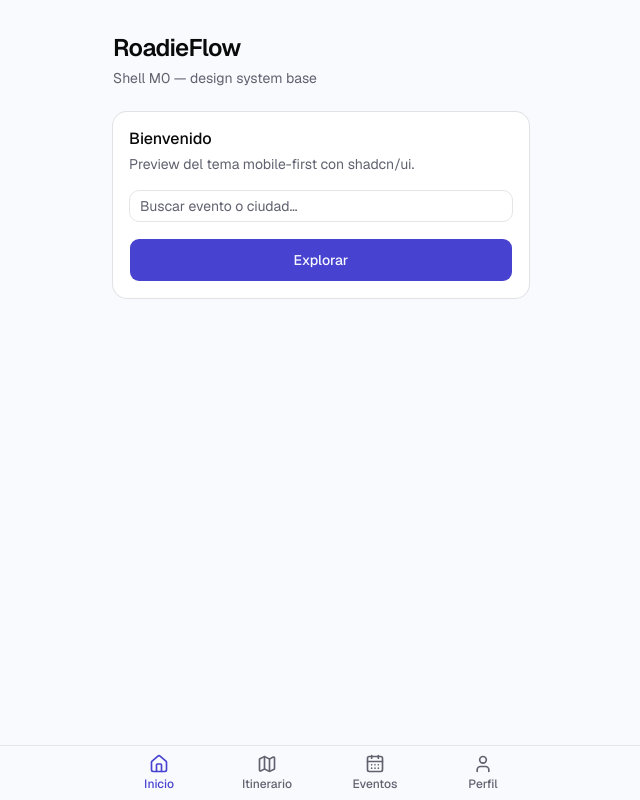
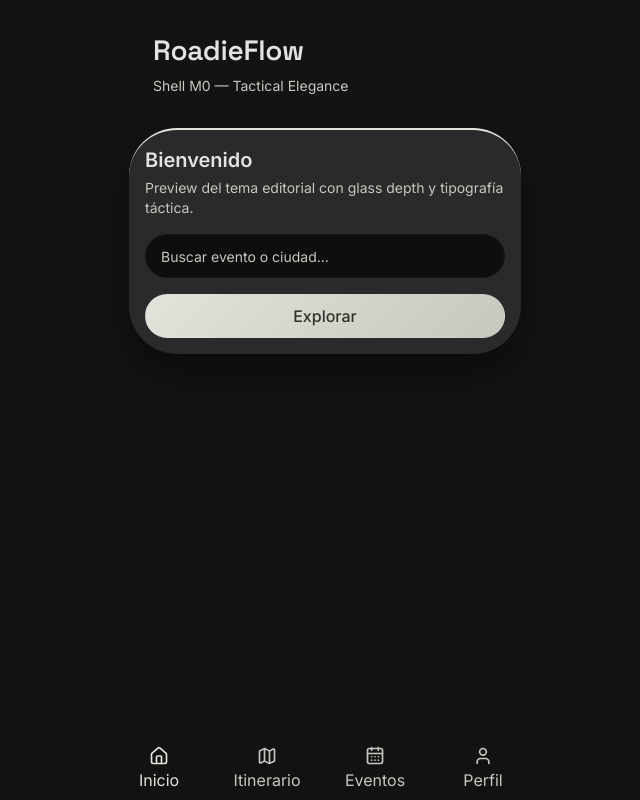
Before and after one commit to joseLuisMtzE/roadieflow-app, a Next.js app: page / in a window 1280 px wide. Shown: the whole page, without its empty margins (319-959 px from the left). Built offline with nearby package versions, Linux system fonts and the light colour scheme.

Commit message:
Implement Tactical Elegance design system across the M0 shell.
Map obsidian tokens and ghost borders to globals.css, load Space Grotesk/Inter/Share Tech Mono, and restyle nav, buttons, cards, inputs, and page headers to match DESIGN.md.

```diff
--- a/app/(shell)/layout.tsx
+++ b/app/(shell)/layout.tsx
@@ -7,7 +7,7 @@ export default function ShellLayout({
 }>) {
   return (
     <>
-      <div className="mx-auto flex w-full max-w-md flex-1 flex-col overflow-x-hidden pb-[calc(3.5rem+env(safe-area-inset-bottom))]">
+      <div className="mx-auto flex w-full max-w-md flex-1 flex-col overflow-x-hidden bg-background pb-[calc(4.5rem+env(safe-area-inset-bottom))]">
         {children}
       </div>
       <BottomNav />
--- a/app/(shell)/page.tsx
+++ b/app/(shell)/page.tsx
@@ -1,3 +1,4 @@
+import { PageHeader } from "@/components/page-header";
 import { Button } from "@/components/ui/button";
 import {
   Card,
@@ -10,26 +11,22 @@ import { Input } from "@/components/ui/input";
 
 export default function Home() {
   return (
-    <main className="flex flex-1 flex-col gap-6 p-4">
-      <header className="space-y-1 pt-4">
-        <h1 className="font-heading text-2xl font-semibold tracking-tight">
-          RoadieFlow
-        </h1>
-        <p className="text-sm text-muted-foreground">
-          Shell M0 — design system base
-        </p>
-      </header>
+    <main className="flex flex-1 flex-col gap-8 pb-8">
+      <PageHeader
+        title="RoadieFlow"
+        description="Shell M0 — Tactical Elegance"
+      />
 
-      <Card>
+      <Card className="editorial-offset mr-6 border-t-2 border-[var(--primary)] ambient-shadow">
         <CardHeader>
           <CardTitle>Bienvenido</CardTitle>
           <CardDescription>
-            Preview del tema mobile-first con shadcn/ui.
+            Preview del tema editorial con glass depth y tipografía táctica.
           </CardDescription>
         </CardHeader>
         <CardContent className="space-y-4">
           <Input placeholder="Buscar evento o ciudad…" />
-          <Button className="min-h-11 w-full" size="lg">
+          <Button className="w-full" size="lg">
             Explorar
           </Button>
         </CardContent>
--- a/app/globals.css
+++ b/app/globals.css
@@ -7,9 +7,9 @@
 @theme inline {
   --color-background: var(--background);
   --color-foreground: var(--foreground);
-  --font-sans: var(--font-geist-sans);
-  --font-mono: var(--font-geist-mono);
-  --font-heading: var(--font-sans);
+  --font-sans: var(--font-inter);
+  --font-mono: var(--font-share-tech-mono);
+  --font-heading: var(--font-space-grotesk);
   --color-sidebar-ring: var(--sidebar-ring);
   --color-sidebar-border: var(--sidebar-border);
   --color-sidebar-accent-foreground: var(--sidebar-accent-foreground);
@@ -39,98 +39,147 @@
   --color-popover: var(--popover);
   --color-card-foreground: var(--card-foreground);
   --color-card: var(--card);
-  --radius-sm: calc(var(--radius) * 0.6);
-  --radius-md: calc(var(--radius) * 0.8);
-  --radius-lg: var(--radius);
-  --radius-xl: calc(var(--radius) * 1.4);
-  --radius-2xl: calc(var(--radius) * 1.8);
-  --radius-3xl: calc(var(--radius) * 2.2);
-  --radius-4xl: calc(var(--radius) * 2.6);
+  --radius-sm: 0.5rem;
+  --radius-md: 1.5rem;
+  --radius-lg: 2rem;
+  --radius-xl: 3rem;
+  --radius-2xl: 3rem;
+  --radius-3xl: 3rem;
+  --radius-4xl: 3rem;
 }
 
 :root {
-  /* RoadieFlow brand tokens */
-  --roadie-primary: oklch(0.48 0.21 277);
-  --roadie-primary-foreground: oklch(0.98 0.01 277);
-  --roadie-accent: oklch(0.72 0.17 162);
-  --roadie-surface: oklch(0.985 0.005 277);
+  /* Tactical Elegance — see DESIGN.md */
+  --surface: #131313;
+  --surface-dim: #131313;
+  --surface-bright: #3a3939;
+  --surface-container-lowest: #0e0e0e;
+  --surface-container-low: #1c1b1b;
+  --surface-container: #201f1f;
+  --surface-container-high: #2a2a2a;
+  --surface-container-highest: #353534;
+  --surface-variant: #353534;
+  --on-surface: #e5e2e1;
+  --on-surface-variant: #c7c7bf;
+  --outline-variant: #464741;
+  --ghost-border: rgb(70 71 65 / 15%);
+  --ghost-border-focus: rgb(70 71 65 / 40%);
 
-  --background: var(--roadie-surface);
-  --foreground: oklch(0.145 0 0);
-  --card: oklch(1 0 0);
-  --card-foreground: oklch(0.145 0 0);
-  --popover: oklch(1 0 0);
-  --popover-foreground: oklch(0.145 0 0);
-  --primary: var(--roadie-primary);
-  --primary-foreground: var(--roadie-primary-foreground);
-  --secondary: oklch(0.96 0.01 277);
-  --secondary-foreground: oklch(0.25 0.05 277);
-  --muted: oklch(0.96 0.005 277);
-  --muted-foreground: oklch(0.5 0.02 277);
-  --accent: oklch(0.94 0.04 162);
-  --accent-foreground: oklch(0.28 0.06 162);
-  --destructive: oklch(0.577 0.245 27.325);
-  --border: oklch(0.922 0 0);
-  --input: oklch(0.922 0 0);
-  --ring: oklch(0.58 0.15 277);
-  --chart-1: oklch(0.87 0 0);
-  --chart-2: oklch(0.556 0 0);
-  --chart-3: oklch(0.439 0 0);
-  --chart-4: oklch(0.371 0 0);
-  --chart-5: oklch(0.269 0 0);
-  --radius: 0.625rem;
-  --sidebar: oklch(0.985 0 0);
-  --sidebar-foreground: oklch(0.145 0 0);
-  --sidebar-primary: oklch(0.205 0 0);
-  --sidebar-primary-foreground: oklch(0.985 0 0);
-  --sidebar-accent: oklch(0.97 0 0);
-  --sidebar-accent-foreground: oklch(0.205 0 0);
-  --sidebar-border: oklch(0.922 0 0);
-  --sidebar-ring: oklch(0.708 0 0);
-}
+  --background: var(--surface);
+  --foreground: var(--on-surface);
+  --card: var(--surface-container-high);
+  --card-foreground: var(--on-surface);
+  --popover: var(--surface-container);
+  --popover-foreground: var(--on-surface);
+  --primary: #e3e3db;
+  --primary-foreground: #2f312b;
+  --primary-dim: #c7c7bf;
+  --secondary: var(--surface-container);
+  --secondary-foreground: #c8c6c5;
+  --muted: var(--surface-container-low);
+  --muted-foreground: var(--on-surface-variant);
+  --accent: #4a4949;
+  --accent-foreground: #bab8b7;
+  --destructive: #ffb4ab;
+  --destructive-foreground: #690005;
+  --border: transparent;
+  --input: var(--surface-container-lowest);
+  --ring: var(--ghost-border-focus);
+  --radius: 1rem;
 
-.dark {
-  --background: oklch(0.145 0 0);
-  --foreground: oklch(0.985 0 0);
-  --card: oklch(0.205 0 0);
-  --card-foreground: oklch(0.985 0 0);
-  --popover: oklch(0.205 0 0);
-  --popover-foreground: oklch(0.985 0 0);
-  --primary: oklch(0.62 0.18 277);
-  --primary-foreground: oklch(0.98 0.01 277);
-  --secondary: oklch(0.269 0 0);
-  --secondary-foreground: oklch(0.985 0 0);
-  --muted: oklch(0.269 0 0);
-  --muted-foreground: oklch(0.708 0 0);
-  --accent: oklch(0.269 0 0);
-  --accent-foreground: oklch(0.985 0 0);
-  --destructive: oklch(0.704 0.191 22.216);
-  --border: oklch(1 0 0 / 10%);
-  --input: oklch(1 0 0 / 15%);
-  --ring: oklch(0.556 0 0);
-  --chart-1: oklch(0.87 0 0);
-  --chart-2: oklch(0.556 0 0);
-  --chart-3: oklch(0.439 0 0);
-  --chart-4: oklch(0.371 0 0);
-  --chart-5: oklch(0.269 0 0);
-  --sidebar: oklch(0.205 0 0);
-  --sidebar-foreground: oklch(0.985 0 0);
-  --sidebar-primary: oklch(0.488 0.243 264.376);
-  --sidebar-primary-foreground: oklch(0.985 0 0);
-  --sidebar-accent: oklch(0.269 0 0);
-  --sidebar-accent-foreground: oklch(0.985 0 0);
-  --sidebar-border: oklch(1 0 0 / 10%);
-  --sidebar-ring: oklch(0.556 0 0);
+  --tertiary: #ffdbd3;
+  --tertiary-container: #ffb5a3;
+  --error-container: #93000a;
+  --on-error-container: #ffdad6;
+
+  --editorial-offset: 2rem;
+  --spacing-gutter: 12px;
+  --spacing-margin-mobile: 24px;
+
+  --chart-1: #e3e3db;
+  --chart-2: #c7c7bf;
+  --chart-3: #c8c6c5;
+  --chart-4: #91918a;
+  --chart-5: #464741;
+  --sidebar: var(--surface-container-low);
+  --sidebar-foreground: var(--on-surface);
+  --sidebar-primary: var(--primary);
+  --sidebar-primary-foreground: var(--primary-foreground);
+  --sidebar-accent: var(--surface-container);
+  --sidebar-accent-foreground: var(--on-surface);
+  --sidebar-border: transparent;
+  --sidebar-ring: var(--ghost-border-focus);
 }
 
 @layer base {
   * {
     @apply border-border outline-ring/50;
   }
+
   body {
     @apply bg-background text-foreground;
   }
+
   html {
     @apply font-sans;
   }
 }
+
+@layer utilities {
+  .text-headline-mobile {
+    font-family: var(--font-heading);
+    font-size: 28px;
+    font-weight: 600;
+    line-height: 36px;
+    letter-spacing: -0.01em;
+  }
+
+  .text-title-lg {
+    font-family: var(--font-sans);
+    font-size: 20px;
+    font-weight: 600;
+    line-height: 28px;
+  }
+
+  .text-body-md {
+    font-family: var(--font-sans);
+    font-size: 14px;
+    font-weight: 400;
+    line-height: 20px;
+  }
+
+  .text-label-md {
+    font-family: var(--font-mono);
+    font-size: 12px;
+    font-weight: 400;
+    line-height: 16px;
+    letter-spacing: 0.02em;
+  }
+
+  .editorial-offset {
+    margin-left: var(--editorial-offset);
+  }
+
+  .glass-surface {
+    background: rgb(58 57 57 / 55%);
+    backdrop-filter: blur(16px);
+  }
+
+  .glass-nav {
+    background: rgb(19 19 19 / 80%);
+    backdrop-filter: blur(20px);
+    box-shadow: inset 0 1px 0 var(--ghost-border);
+  }
+
+  .ambient-shadow {
+    box-shadow: 0 20px 40px rgb(0 0 0 / 40%);
+  }
+
+  .btn-primary-gradient {
+    background: linear-gradient(
+      135deg,
+      var(--primary) 0%,
+      var(--primary-dim) 100%
+    );
+  }
+}
--- a/app/layout.tsx
+++ b/app/layout.tsx
@@ -1,14 +1,20 @@
 import type { Metadata, Viewport } from "next";
-import { Geist, Geist_Mono } from "next/font/google";
+import { Inter, Share_Tech_Mono, Space_Grotesk } from "next/font/google";
 import "./globals.css";
 
-const geistSans = Geist({
-  variable: "--font-geist-sans",
+const spaceGrotesk = Space_Grotesk({
+  variable: "--font-space-grotesk",
   subsets: ["latin"],
 });
 
-const geistMono = Geist_Mono({
-  variable: "--font-geist-mono",
+const inter = Inter({
+  variable: "--font-inter",
+  subsets: ["latin"],
+});
+
+const shareTechMono = Share_Tech_Mono({
+  weight: "400",
+  variable: "--font-share-tech-mono",
   subsets: ["latin"],
 });
 
@@ -20,10 +26,7 @@ export const metadata: Metadata = {
 export const viewport: Viewport = {
   width: "device-width",
   initialScale: 1,
-  themeColor: [
-    { media: "(prefers-color-scheme: light)", color: "#f8f7fc" },
-    { media: "(prefers-color-scheme: dark)", color: "#1a1625" },
-  ],
+  themeColor: "#131313",
 };
 
 export default function RootLayout({
@@ -34,7 +37,7 @@ export default function RootLayout({
   return (
     <html
       lang="es"
-      className={`${geistSans.variable} ${geistMono.variable} h-full overflow-x-hidden antialiased`}
+      className={`${spaceGrotesk.variable} ${inter.variable} ${shareTechMono.variable} h-full overflow-x-hidden antialiased`}
     >
       <body className="flex min-h-dvh flex-col overflow-x-hidden bg-background font-sans text-foreground">
         {children}
--- a/components/bottom-nav.tsx
+++ b/components/bottom-nav.tsx
@@ -26,7 +26,7 @@ export function BottomNav() {
 
   return (
     <nav
-      className="fixed inset-x-0 bottom-0 z-50 border-t border-border bg-background/95 backdrop-blur supports-[backdrop-filter]:bg-background/80"
+      className="glass-nav fixed inset-x-0 bottom-0 z-50 ambient-shadow"
       aria-label="Navegación principal"
     >
       <div className="mx-auto flex max-w-md items-stretch justify-around px-2 pb-[env(safe-area-inset-bottom)]">
@@ -39,7 +39,7 @@ export function BottomNav() {
               href={href}
               aria-current={active ? "page" : undefined}
               className={cn(
-                "flex min-h-11 min-w-11 flex-1 flex-col items-center justify-center gap-0.5 px-1 py-2 text-xs font-medium transition-colors",
+                "flex min-h-11 min-w-11 flex-1 flex-col items-center justify-center gap-0.5 px-1 py-2 text-label-md transition-colors",
                 active
                   ? "text-primary"
                   : "text-muted-foreground hover:text-foreground",
--- /dev/null
+++ b/components/page-header.tsx
@@ -0,0 +1,19 @@
+type PageHeaderProps = {
+  title: string;
+  description?: string;
+};
+
+export function PageHeader({ title, description }: PageHeaderProps) {
+  return (
+    <header className="space-y-2 px-[var(--spacing-margin-mobile)] pt-8">
+      <h1 className="text-headline-mobile editorial-offset tracking-tight">
+        {title}
+      </h1>
+      {description ? (
+        <p className="text-body-md editorial-offset text-muted-foreground">
+          {description}
+        </p>
+      ) : null}
+    </header>
+  );
+}
--- a/components/ui/button.tsx
+++ b/components/ui/button.tsx
@@ -4,33 +4,32 @@ import { cva, type VariantProps } from "class-variance-authority";
 import { cn } from "@/lib/utils";
 
 const buttonVariants = cva(
-  "group/button inline-flex shrink-0 items-center justify-center rounded-lg border border-transparent bg-clip-padding text-sm font-medium whitespace-nowrap transition-all outline-none select-none focus-visible:border-ring focus-visible:ring-3 focus-visible:ring-ring/50 active:not-aria-[haspopup]:translate-y-px disabled:pointer-events-none disabled:opacity-50 aria-invalid:border-destructive aria-invalid:ring-3 aria-invalid:ring-destructive/20 dark:aria-invalid:border-destructive/50 dark:aria-invalid:ring-destructive/40 [&_svg]:pointer-events-none [&_svg]:shrink-0 [&_svg:not([class*='size-'])]:size-4",
+  "group/button inline-flex shrink-0 items-center justify-center rounded-full border border-transparent bg-clip-padding text-sm font-medium whitespace-nowrap transition-all outline-none select-none focus-visible:shadow-[inset_0_0_0_1px_var(--ghost-border-focus)] active:not-aria-[haspopup]:translate-y-px disabled:pointer-events-none disabled:opacity-50 aria-invalid:text-destructive [&_svg]:pointer-events-none [&_svg]:shrink-0 [&_svg:not([class*='size-'])]:size-4",
   {
     variants: {
       variant: {
-        default: "bg-primary text-primary-foreground hover:bg-primary/80",
+        default:
+          "btn-primary-gradient text-primary-foreground hover:brightness-95",
         outline:
-          "border-border bg-background hover:bg-muted hover:text-foreground aria-expanded:bg-muted aria-expanded:text-foreground dark:border-input dark:bg-input/30 dark:hover:bg-input/50",
+          "glass-surface text-foreground shadow-[inset_0_0_0_1px_var(--ghost-border)] hover:shadow-[inset_0_0_0_1px_var(--ghost-border-focus)]",
         secondary:
-          "bg-secondary text-secondary-foreground hover:bg-[color-mix(in_oklch,var(--secondary),var(--foreground)_5%)] aria-expanded:bg-secondary aria-expanded:text-secondary-foreground",
-        ghost:
-          "hover:bg-muted hover:text-foreground aria-expanded:bg-muted aria-expanded:text-foreground dark:hover:bg-muted/50",
+          "bg-secondary text-secondary-foreground hover:bg-[color-mix(in_srgb,var(--secondary),var(--on-surface)_8%)]",
+        ghost: "text-muted-foreground hover:bg-muted hover:text-foreground",
         destructive:
-          "bg-destructive/10 text-destructive hover:bg-destructive/20 focus-visible:border-destructive/40 focus-visible:ring-destructive/20 dark:bg-destructive/20 dark:hover:bg-destructive/30 dark:focus-visible:ring-destructive/40",
-        link: "text-primary underline-offset-4 hover:underline",
+          "bg-[color-mix(in_srgb,var(--error-container)_35%,transparent)] text-[var(--on-error-container)] hover:bg-[color-mix(in_srgb,var(--error-container)_50%,transparent)]",
+        link: "rounded-none text-primary underline-offset-4 hover:underline",
       },
       size: {
-        default:
-          "h-8 gap-1.5 px-2.5 has-data-[icon=inline-end]:pr-2 has-data-[icon=inline-start]:pl-2",
-        xs: "h-6 gap-1 rounded-[min(var(--radius-md),10px)] px-2 text-xs in-data-[slot=button-group]:rounded-lg has-data-[icon=inline-end]:pr-1.5 has-data-[icon=inline-start]:pl-1.5 [&_svg:not([class*='size-'])]:size-3",
-        sm: "h-7 gap-1 rounded-[min(var(--radius-md),12px)] px-2.5 text-[0.8rem] in-data-[slot=button-group]:rounded-lg has-data-[icon=inline-end]:pr-1.5 has-data-[icon=inline-start]:pl-1.5 [&_svg:not([class*='size-'])]:size-3.5",
-        lg: "h-9 gap-1.5 px-2.5 has-data-[icon=inline-end]:pr-2 has-data-[icon=inline-start]:pl-2",
-        icon: "size-8",
+        default: "h-10 min-h-11 gap-1.5 px-5",
+        xs: "h-8 min-h-8 gap-1 rounded-full px-3 text-xs [&_svg:not([class*='size-'])]:size-3",
+        sm: "h-9 min-h-9 gap-1 rounded-full px-4 text-[0.8rem] [&_svg:not([class*='size-'])]:size-3.5",
+        lg: "h-11 min-h-11 gap-1.5 px-6 text-base",
+        icon: "size-11 min-h-11 min-w-11",
         "icon-xs":
-          "size-6 rounded-[min(var(--radius-md),10px)] in-data-[slot=button-group]:rounded-lg [&_svg:not([class*='size-'])]:size-3",
+          "size-8 min-h-8 min-w-8 [&_svg:not([class*='size-'])]:size-3",
         "icon-sm":
-          "size-7 rounded-[min(var(--radius-md),12px)] in-data-[slot=button-group]:rounded-lg",
-        "icon-lg": "size-9",
+          "size-9 min-h-9 min-w-9 [&_svg:not([class*='size-'])]:size-3.5",
+        "icon-lg": "size-11 min-h-11 min-w-11",
       },
     },
     defaultVariants: {
--- a/components/ui/card.tsx
+++ b/components/ui/card.tsx
@@ -12,7 +12,7 @@ function Card({
       data-slot="card"
       data-size={size}
       className={cn(
-        "group/card flex flex-col gap-(--card-spacing) overflow-hidden rounded-xl bg-card py-(--card-spacing) text-sm text-card-foreground ring-1 ring-foreground/10 [--card-spacing:--spacing(4)] has-data-[slot=card-footer]:pb-0 has-[>img:first-child]:pt-0 data-[size=sm]:[--card-spacing:--spacing(3)] data-[size=sm]:has-data-[slot=card-footer]:pb-0 *:[img:first-child]:rounded-t-xl *:[img:last-child]:rounded-b-xl",
+        "group/card flex flex-col gap-(--card-spacing) overflow-hidden rounded-3xl bg-card py-(--card-spacing) text-sm text-card-foreground [--card-spacing:--spacing(4)] has-data-[slot=card-footer]:pb-0 has-[>img:first-child]:pt-0 data-[size=sm]:[--card-spacing:--spacing(3)] data-[size=sm]:has-data-[slot=card-footer]:pb-0 *:[img:first-child]:rounded-t-3xl *:[img:last-child]:rounded-b-3xl",
         className,
       )}
       {...props}
@@ -25,7 +25,7 @@ function CardHeader({ className, ...props }: React.ComponentProps<"div">) {
     <div
       data-slot="card-header"
       className={cn(
-        "group/card-header @container/card-header grid auto-rows-min items-start gap-1 rounded-t-xl px-(--card-spacing) has-data-[slot=card-action]:grid-cols-[1fr_auto] has-data-[slot=card-description]:grid-rows-[auto_auto] [.border-b]:pb-(--card-spacing)",
+        "group/card-header @container/card-header grid auto-rows-min items-start gap-1 rounded-t-3xl px-(--card-spacing) has-data-[slot=card-action]:grid-cols-[1fr_auto] has-data-[slot=card-description]:grid-rows-[auto_auto]",
         className,
       )}
       {...props}
@@ -38,7 +38,7 @@ function CardTitle({ className, ...props }: React.ComponentProps<"div">) {
     <div
       data-slot="card-title"
       className={cn(
-        "font-heading text-base leading-snug font-medium group-data-[size=sm]/card:text-sm",
+        "font-heading text-title-lg leading-snug group-data-[size=sm]/card:text-sm",
         className,
       )}
       {...props}
@@ -50,7 +50,7 @@ function CardDescription({ className, ...props }: React.ComponentProps<"div">) {
   return (
     <div
       data-slot="card-description"
-      className={cn("text-sm text-muted-foreground", className)}
+      className={cn("text-body-md text-muted-foreground", className)}
       {...props}
     />
   );
@@ -84,7 +84,7 @@ function CardFooter({ className, ...props }: React.ComponentProps<"div">) {
     <div
       data-slot="card-footer"
       className={cn(
-        "flex items-center rounded-b-xl border-t bg-muted/50 p-(--card-spacing)",
+        "flex items-center rounded-b-3xl bg-[color-mix(in_srgb,var(--surface-container-low)_80%,transparent)] p-(--card-spacing)",
         className,
       )}
       {...props}
--- a/components/ui/input.tsx
+++ b/components/ui/input.tsx
@@ -9,7 +9,7 @@ function Input({ className, type, ...props }: React.ComponentProps<"input">) {
       type={type}
       data-slot="input"
       className={cn(
-        "h-8 w-full min-w-0 rounded-lg border border-input bg-transparent px-2.5 py-1 text-base transition-colors outline-none file:inline-flex file:h-6 file:border-0 file:bg-transparent file:text-sm file:font-medium file:text-foreground placeholder:text-muted-foreground focus-visible:border-ring focus-visible:ring-3 focus-visible:ring-ring/50 disabled:pointer-events-none disabled:cursor-not-allowed disabled:bg-input/50 disabled:opacity-50 aria-invalid:border-destructive aria-invalid:ring-3 aria-invalid:ring-destructive/20 md:text-sm dark:bg-input/30 dark:disabled:bg-input/80 dark:aria-invalid:border-destructive/50 dark:aria-invalid:ring-destructive/40",
+        "h-11 w-full min-w-0 rounded-2xl border-0 bg-input px-4 py-2 text-base shadow-[inset_0_0_0_1px_var(--ghost-border)] transition-[box-shadow,color] outline-none file:inline-flex file:h-6 file:border-0 file:bg-transparent file:text-sm file:font-medium file:text-foreground placeholder:text-muted-foreground focus-visible:shadow-[inset_0_0_0_1px_var(--ghost-border-focus)] disabled:pointer-events-none disabled:cursor-not-allowed disabled:opacity-50 aria-invalid:shadow-[inset_0_0_0_1px_var(--destructive)] md:text-sm",
         className,
       )}
       {...props}
```
Also changed, not shown: app/(shell)/events/page.tsx (+7 -7 lines), app/(shell)/itinerary/page.tsx (+7 -7 lines), app/(shell)/profile/page.tsx (+7 -7 lines), 4 other files (tests, documents, lock files or other folders).
